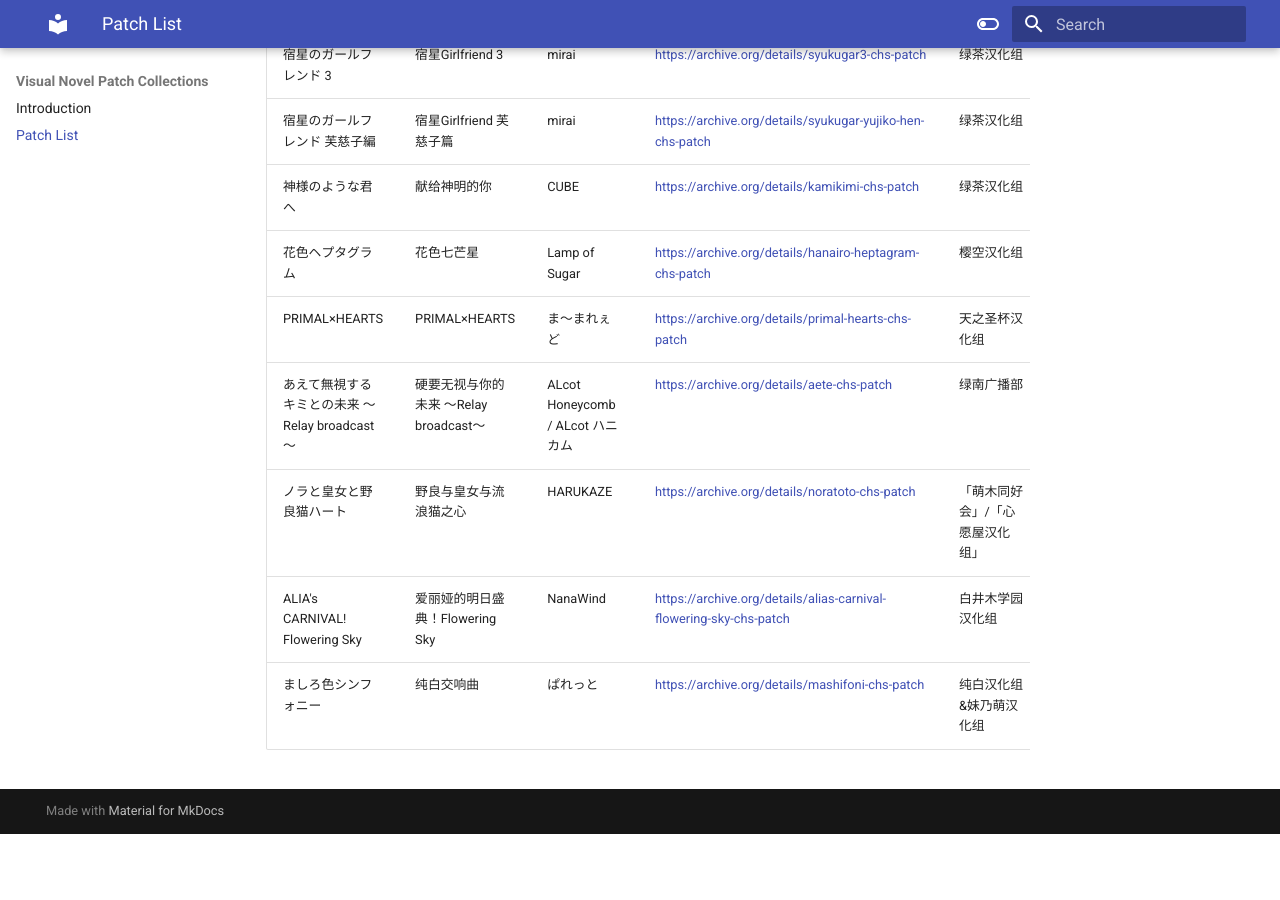
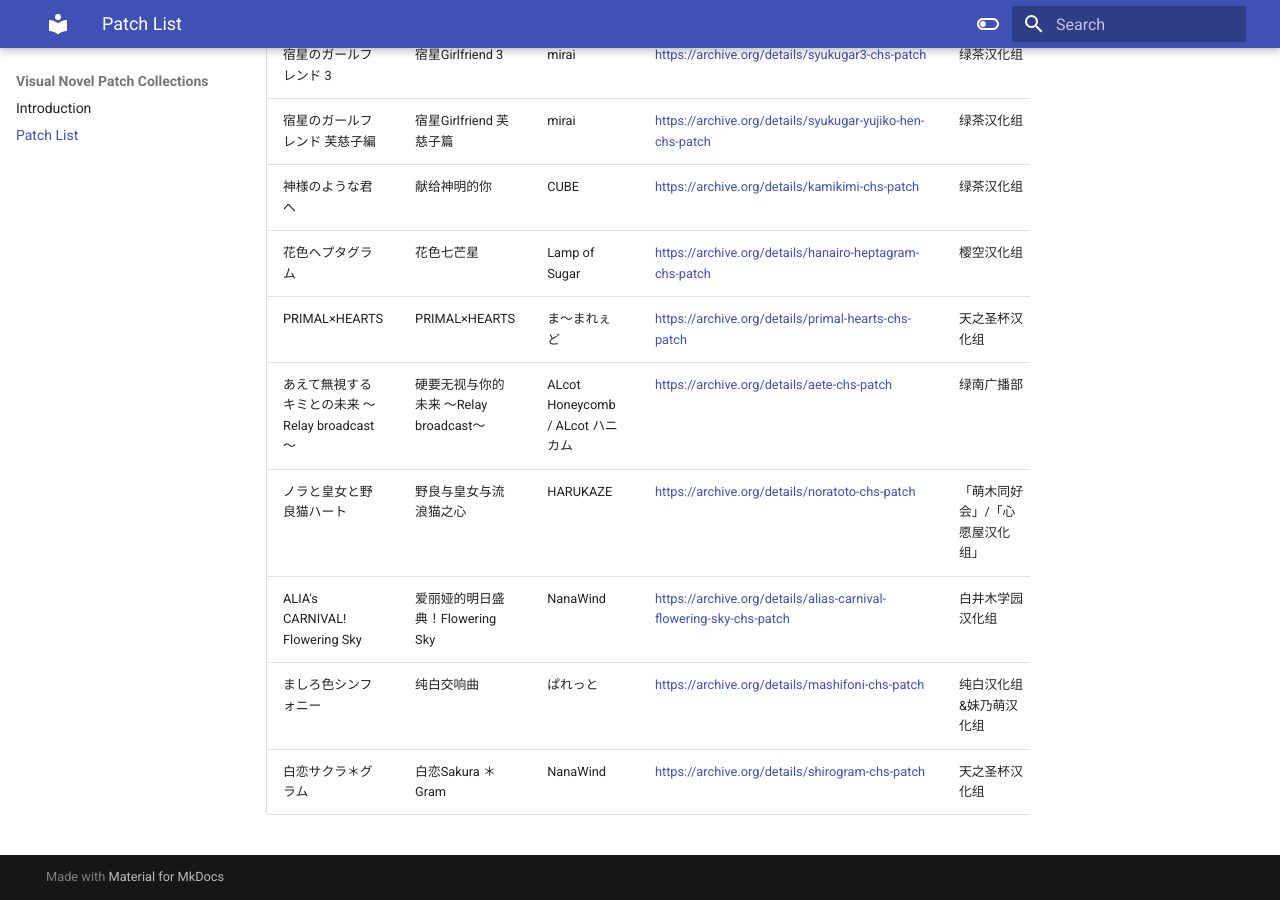
Before and after one commit to ryank231231/galpatch_collection, an MkDocs documentation site: the page built from docs/galgame-patch-collections.md, in a window 1280 px wide and 900 px high, scrolled down 2515 px. Built offline with MkDocs 1.6.1 and Material for MkDocs 9.7.7, drawn with Linux system fonts in a browser that asks for light colours; before the commit the page ends 3349 px from its top, so only the background shows below that; part of the change alters nothing that is shown.

Commit message:
- minor fixes - 添加以下作品的漢化補丁：白恋サクラ＊グラム

```diff
--- a/docs/galgame-patch-collections.md
+++ b/docs/galgame-patch-collections.md
@@ -7,7 +7,7 @@
 |---|---|---|---|---|---|
 |ノラと皇女と野良猫ハート２|野良与皇女与流浪猫之心 2|HARUKAZE|https://archive.org/details/nora-2-chs-patch|绿茶汉化组|
 |恋がさくころ桜どき|恋花绽放樱飞时|ぱれっと|https://archive.org/details/koisakura_chs_patch|星冈樱南镇守府|
-|千の刃濤、桃花染の皇姫|千之刃涛，桃花染之皇姬|AUGUST|https://archive.org/details/augest-hatou-chs-patch|弥生月汉化组|
+|千の刃濤、桃花染の皇姫|千之刃涛，桃花染之皇姬|AUGEST|https://archive.org/details/augest-hatou-chs-patch|弥生月汉化组|
 |喫茶ステラと死神の蝶|星光咖啡馆与死神之蝶|ゆずソフト|https://archive.org/details/cafe-stella-chs-patch|弥生月汉化组|
 |ナツウソ Ahead Of The Reminiscence|夏天的谎言|CAMPUS|https://archive.org/details/natsuuso-chs-patch|天之圣杯汉化组|
 |恋色空模様|恋色空模样|すたじお緑茶|https://archive.org/details/koisora-chs-patch|绿茶汉化组|incl. Fix.20201002 / 包含漢化組提供的20201002修復補丁|
@@ -43,3 +43,4 @@
 |ノラと皇女と野良猫ハート|野良与皇女与流浪猫之心|HARUKAZE|https://archive.org/details/noratoto-chs-patch|「萌木同好会」/「心愿屋汉化组」|
 |ALIA's CARNIVAL! Flowering Sky|爱丽娅的明日盛典！Flowering Sky|NanaWind|https://archive.org/details/alias-carnival-flowering-sky-chs-patch|白井木学园汉化组|
 |ましろ色シンフォニー|纯白交响曲|ぱれっと|https://archive.org/details/mashifoni-chs-patch|纯白汉化组&妹乃萌汉化组|
+|白恋サクラ＊グラム|白恋Sakura ＊ Gram|NanaWind|https://archive.org/details/shirogram-chs-patch|天之圣杯汉化组|
```
